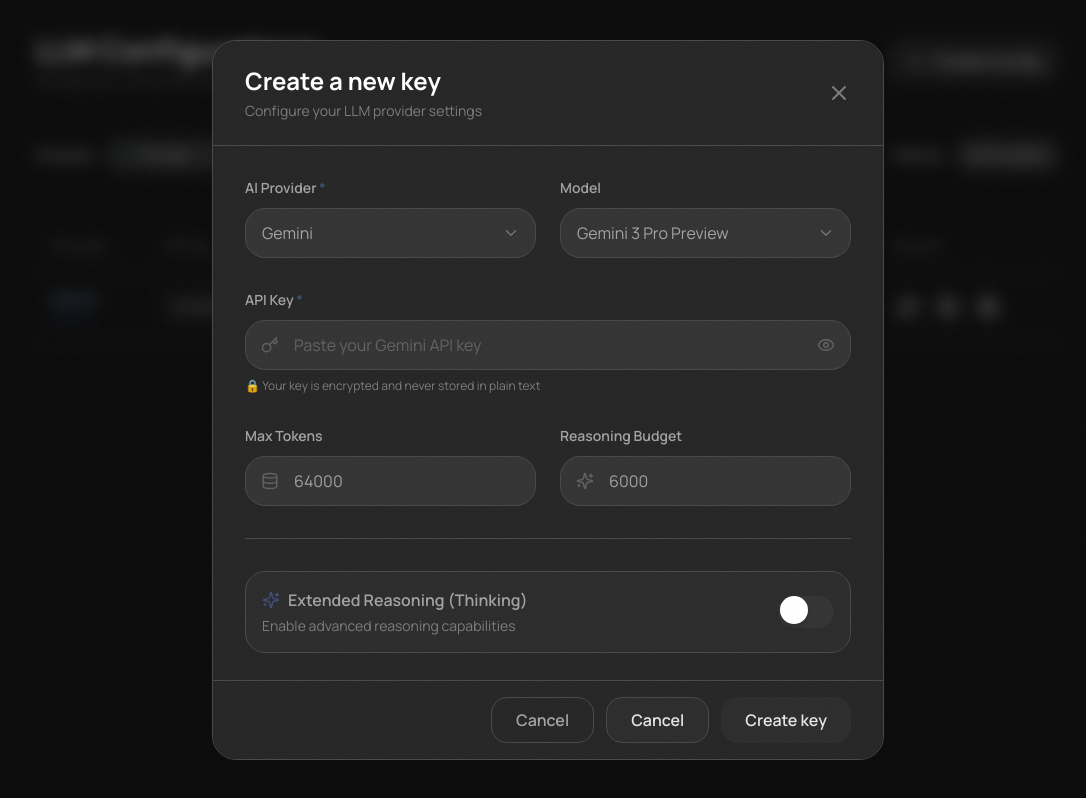
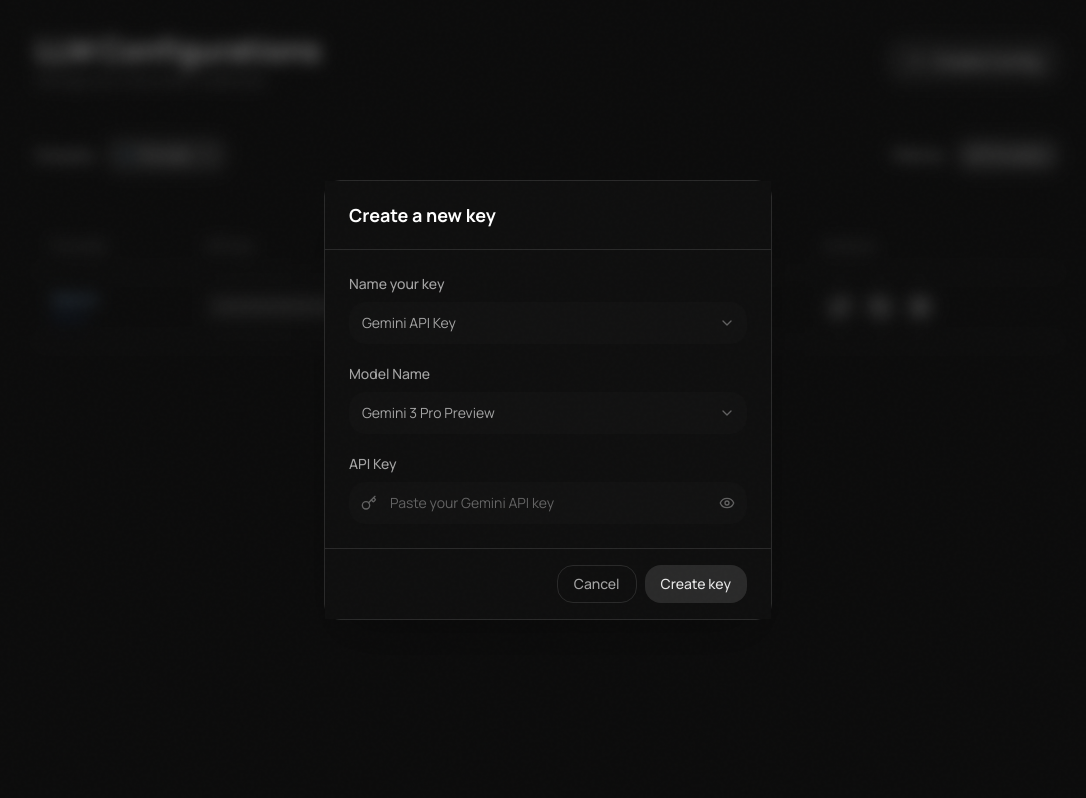
Before and after one commit to call-meRavi-SHORT-CODE/ZenMod, a Next.js app in the folder client/: page /dashboard/llm-configuration in a window 1280 px wide. Both pictures are taken after a click on the button "Create Config". Shown: the whole page, without its empty margins (92-1178 px from the left). Built offline with nearby package versions, Linux system fonts and the light colour scheme.

Commit message:
enhanced the llm config form

```diff
--- a/client/components/llm-configuration.tsx
+++ b/client/components/llm-configuration.tsx
@@ -199,8 +199,6 @@ export default function LLMConfiguration({ onClose, isEmbedded = false }: LLMCon
                   <th className="text-left py-4 px-4 text-sm font-semibold text-[#6B6B6B]">Provider</th>
                   <th className="text-left py-4 px-4 text-sm font-semibold text-[#6B6B6B]">API Key</th>
                   <th className="text-left py-4 px-4 text-sm font-semibold text-[#6B6B6B]">Model</th>
-                  <th className="text-left py-4 px-4 text-sm font-semibold text-[#6B6B6B]">Max Tokens</th>
-                  <th className="text-left py-4 px-4 text-sm font-semibold text-[#6B6B6B]">Reasoning</th>
                   <th className="text-left py-4 px-4 text-sm font-semibold text-[#6B6B6B]">Actions</th>
                 </tr>
               </thead>
@@ -223,27 +221,13 @@ export default function LLMConfiguration({ onClose, isEmbedded = false }: LLMCon
                       <td className="py-4 px-4">
                         <div className="flex items-center gap-2">
                           <code className="text-sm font-mono text-white bg-[#3A3A3A]/40 px-2 py-1 rounded border border-[#4A4A4A]/50">
-                            {config.apiKey}
+                            {'•'.repeat(16)}
                           </code>
                         </div>
                       </td>
                       {/* Model column (blue matching dark bg) */}
                       <td className="py-4 px-4">
                         <p className="text-sm text-[#5B9FD8] font-medium">{config.model}</p>
-                      </td>
-                      {/* Max Tokens column (white) */}
-                      <td className="py-4 px-4">
-                        <p className="text-sm text-white font-medium">{config.maxTokens.toLocaleString()}</p>
-                      </td>
-                      {/* Reasoning column (white) */}
-                      <td className="py-4 px-4">
-                        <span className={`text-xs font-medium px-2 py-1 rounded-full ${
-                          config.extendedReasoning
-                            ? "bg-[#40507A]/20 text-white border border-[#40507A]/30"
-                            : "bg-[#353535] text-white border border-[#4A4A4A]"
-                        }`}>
-                          {config.extendedReasoning ? "✓ Enabled" : "Disabled"}
-                        </span>
                       </td>
                       {/* Actions column (white) */}
                       <td className="py-4 px-4">
@@ -285,56 +269,47 @@ export default function LLMConfiguration({ onClose, isEmbedded = false }: LLMCon
       {/* Modal Dialog */}
       {showForm && (
         <div className="fixed inset-0 bg-black/50 backdrop-blur-sm z-50 flex items-center justify-center p-4">
-          <div className="bg-[#272727] border border-[#4A4A4A] rounded-2xl w-full max-w-2xl max-h-[90vh] overflow-y-auto">
+          <div className="bg-[#121212] border border-[#2A2A2A] rounded-lg w-full max-w-md shadow-2xl">
             {/* Modal Header */}
-            <div className="sticky top-0 bg-[#272727] border-b border-[#4A4A4A] px-8 py-6 flex items-center justify-between">
-              <div>
-                <h2 className="text-2xl font-bold text-white">
+            <div className="px-6 py-5 border-b border-[#2A2A2A] bg-[#0F0F0F]">
+              <h2 className="text-lg font-bold text-white">
                 {editingId ? "Edit Configuration" : "Create a new key"}
               </h2>
-                <p className="text-sm text-[#7C7D7D] mt-1">Configure your LLM provider settings</p>
-              </div>
-              <button
-                onClick={handleCancel}
-                className="text-[#7C7D7D] hover:text-[#A4A4A4] transition-colors"
-              >
-                <X size={24} />
-              </button>
             </div>
 
             {/* Modal Content */}
-            <div className="p-8 space-y-8">
-              {/* Row 1: Provider & Model */}
-              <div className="grid grid-cols-2 gap-6">
+            <div className="p-6 space-y-5 bg-[#0F0F0F]">
+              {/* Key Name Dropdown */}
               <div>
-                  <label className="block text-sm font-semibold text-[#A4A4A4] mb-2.5">
-                    AI Provider <span className="text-[#40507A]">*</span>
+                <label className="block text-sm font-medium text-[#A4A4A4] mb-2">
+                  Name your key
                 </label>
                 <div className="relative">
                   <select
                     value={formData.provider}
                     onChange={(e) => setFormData({ ...formData, provider: e.target.value })}
-                      className="w-full px-4 py-3 bg-[#353535] border border-[#4A4A4A] rounded-xl text-[#A4A4A4] appearance-none cursor-pointer hover:border-[#616161] focus:border-[#40507A]/50 focus:outline-none focus:ring-2 focus:ring-[#40507A]/20 transition-all"
+                    className="w-full px-3 py-2.5 bg-[#121212] border border-[#121212] rounded-lg text-[#A4A4A4] appearance-none cursor-pointer focus:outline-none focus:ring-1 focus:ring-[#40507A]/20 transition-all text-sm"
                   >
                     {providers.map((p) => (
                       <option key={p} value={p}>
-                          {p}
+                        {p} API Key
                       </option>
                     ))}
                   </select>
-                    <ChevronDown className="absolute right-4 top-1/2 transform -translate-y-1/2 text-zinc-500 pointer-events-none" size={18} />
+                  <ChevronDown className="absolute right-3 top-1/2 transform -translate-y-1/2 text-[#616161] pointer-events-none" size={16} />
                 </div>
               </div>
 
+              {/* Project Selector */}
               <div>
-                  <label className="block text-sm font-semibold text-[#A4A4A4] mb-2.5">
-                    Model
+                <label className="block text-sm font-medium text-[#A4A4A4] mb-2">
+                  Model Name
                 </label>
                 <div className="relative">
                   <select
                     value={formData.model}
                     onChange={(e) => setFormData({ ...formData, model: e.target.value })}
-                      className="w-full px-4 py-3 bg-[#353535] border border-[#4A4A4A] rounded-xl text-[#A4A4A4] appearance-none cursor-pointer hover:border-[#616161] focus:border-[#40507A]/50 focus:outline-none focus:ring-2 focus:ring-[#40507A]/20 transition-all"
+                    className="w-full px-3 py-2.5 bg-[#121212] border border-[#121212] rounded-lg text-[#A4A4A4] appearance-none cursor-pointer focus:outline-none focus:ring-1 focus:ring-[#40507A]/20 transition-all text-sm"
                   >
                     {models[formData.provider].map((m) => (
                       <option key={m} value={m}>
@@ -342,122 +317,51 @@ export default function LLMConfiguration({ onClose, isEmbedded = false }: LLMCon
                       </option>
                     ))}
                   </select>
-                    <ChevronDown className="absolute right-4 top-1/2 transform -translate-y-1/2 text-zinc-500 pointer-events-none" size={18} />
-                  </div>
+                  <ChevronDown className="absolute right-3 top-1/2 transform -translate-y-1/2 text-[#616161] pointer-events-none" size={16} />
                 </div>
               </div>
 
-              {/* Row 2: API Key */}
+              {/* API Key Input */}
               <div>
-                <label className="block text-sm font-semibold text-[#A4A4A4] mb-2.5">
-                  API Key <span className="text-[#40507A]">*</span>
+                <label className="block text-sm font-medium text-[#A4A4A4] mb-2">
+                  API Key
                 </label>
                 <div className="relative">
-                  <Key className="absolute left-4 top-1/2 transform -translate-y-1/2 text-[#616161]" size={18} />
+                  <Key className="absolute left-3 top-1/2 transform -translate-y-1/2 text-[#616161]" size={16} />
                   <input
                     type={showPassword ? "text" : "password"}
                     value={formData.apiKey}
                     onChange={(e) => setFormData({ ...formData, apiKey: e.target.value })}
                     placeholder={`Paste your ${formData.provider} API key`}
-                    className="w-full pl-12 pr-12 py-3 bg-[#353535] border border-[#4A4A4A] rounded-xl text-[#A4A4A4] placeholder:text-[#636363] hover:border-[#616161] focus:border-[#40507A]/50 focus:outline-none focus:ring-2 focus:ring-[#40507A]/20 transition-all"
+                    className="w-full pl-10 pr-10 py-2.5 bg-[#121212] border border-[#121212] rounded-lg text-[#A4A4A4] placeholder:text-[#636363] focus:outline-none focus:ring-1 focus:ring-[#40507A]/20 transition-all text-sm"
                   />
                   <button
                     type="button"
                     onClick={() => setShowPassword(!showPassword)}
-                    className="absolute right-4 top-1/2 transform -translate-y-1/2 text-[#616161] hover:text-[#A4A4A4] transition-colors"
+                    className="absolute right-3 top-1/2 transform -translate-y-1/2 text-[#616161] hover:text-[#A4A4A4] transition-colors"
                   >
-                    {showPassword ? <EyeOff size={18} /> : <Eye size={18} />}
+                    {showPassword ? <EyeOff size={16} /> : <Eye size={16} />}
                   </button>
-                </div>
-                <p className="text-xs text-[#7C7D7D] mt-2">🔒 Your key is encrypted and never stored in plain text</p>
-              </div>
-
-              {/* Row 3: Token Settings */}
-              <div className="grid grid-cols-2 gap-6">
-                <div>
-                  <label className="block text-sm font-semibold text-[#A4A4A4] mb-2.5">
-                    Max Tokens
-                  </label>
-                  <div className="relative">
-                    <Database className="absolute left-4 top-1/2 transform -translate-y-1/2 text-[#616161]" size={18} />
-                    <input
-                      type="number"
-                      value={formData.maxTokens}
-                      onChange={(e) => setFormData({ ...formData, maxTokens: parseInt(e.target.value) || 0 })}
-                      className="w-full pl-12 pr-4 py-3 bg-[#353535] border border-[#4A4A4A] rounded-xl text-[#A4A4A4] hover:border-[#616161] focus:border-[#40507A]/50 focus:outline-none focus:ring-2 focus:ring-[#40507A]/20 transition-all"
-                    />
-                  </div>
-                </div>
-                <div>
-                  <label className="block text-sm font-semibold text-[#A4A4A4] mb-2.5">
-                    Reasoning Budget
-                  </label>
-                  <div className="relative">
-                    <Sparkles className="absolute left-4 top-1/2 transform -translate-y-1/2 text-[#616161]" size={18} />
-                    <input
-                      type="number"
-                      value={formData.reasoningBudgetTokens}
-                      onChange={(e) =>
-                        setFormData({ ...formData, reasoningBudgetTokens: parseInt(e.target.value) || 0 })
-                      }
-                      className="w-full pl-12 pr-4 py-3 bg-[#353535] border border-[#4A4A4A] rounded-xl text-[#A4A4A4] hover:border-[#616161] focus:border-[#40507A]/50 focus:outline-none focus:ring-2 focus:ring-[#40507A]/20 transition-all"
-                    />
                 </div>
               </div>
             </div>
 
-              <div className="border-t border-[#4A4A4A]" />
-
-              {/* Extended Reasoning */}
-              <div className="flex items-center justify-between gap-4 bg-[#353535]/50 rounded-xl p-4 border border-[#4A4A4A]">
-                <div className="flex-1">
-                  <h3 className="font-semibold text-[#A4A4A4] flex items-center gap-2">
-                    <Sparkles size={18} className="text-[#40507A]" />
-                    Extended Reasoning (Thinking)
-                  </h3>
-                  <p className="text-sm text-[#7C7D7D] mt-1">Enable advanced reasoning capabilities</p>
-                </div>
-                <button
-                  onClick={() =>
-                    setFormData({ ...formData, extendedReasoning: !formData.extendedReasoning })
-                  }
-                  className={`relative inline-flex h-8 w-14 flex-shrink-0 rounded-full transition-all duration-300 ${
-                    formData.extendedReasoning
-                      ? "bg-[#40507A] shadow-lg shadow-[#40507A]/30"
-                      : "bg-[#353535]"
-                  }`}
-                >
-                  <span
-                    className={`inline-block h-7 w-7 transform rounded-full bg-white shadow-md transition-all duration-300 ${
-                      formData.extendedReasoning ? "translate-x-7" : "translate-x-0.5"
-                    }`}
-                  />
-                </button>
-              </div>
-            </div>
-
             {/* Modal Footer */}
-            <div className="sticky bottom-0 bg-[#272727] border-t border-[#4A4A4A] px-8 py-4 flex gap-3 justify-end">
+            <div className="px-6 py-4 border-t border-[#2A2A2A] flex gap-2 justify-end bg-[#0F0F0F]">
               <button
                 onClick={handleCancel}
-                className="px-6 py-2.5 rounded-lg border border-[#4A4A4A] text-[#A4A4A4] font-semibold hover:bg-[#353535] transition-all duration-300"
-              >
-                Cancel
-              </button>
-              <button
-                onClick={handleCancel}
-                className="px-6 py-2.5 rounded-lg border border-[#4A4A4A] text-[#E6E6E6] font-semibold bg-[#2E2E2E] hover:bg-[#3A3A3A] transition-all duration-300"
+                className="px-4 py-2 rounded-lg border border-[#2A2A2A] text-[#A4A4A4] font-medium hover:bg-[#1A1A1A] transition-all text-sm"
               >
                 Cancel
               </button>
               <button
                 onClick={handleSave}
-                className="px-6 py-2.5 rounded-lg bg-[#2E2E2E] hover:bg-[#3A3A3A] text-[#E6E6E6] font-semibold transition-all duration-300"
+                className="px-4 py-2 rounded-lg bg-[#2A2A2A] hover:bg-[#353535] text-[#E6E6E6] font-medium transition-all text-sm"
               >
-                {editingId ? "Update Provider" : "Create key"}
+                {editingId ? "Update" : "Create key"}
               </button>
-            </div> {/* End Modal Footer */}
-          </div> {/* End Modal Content */}
+            </div>
+          </div>
         </div>
       )}
     </div>
```
Lines whose indentation alone changed are shown as unchanged.
